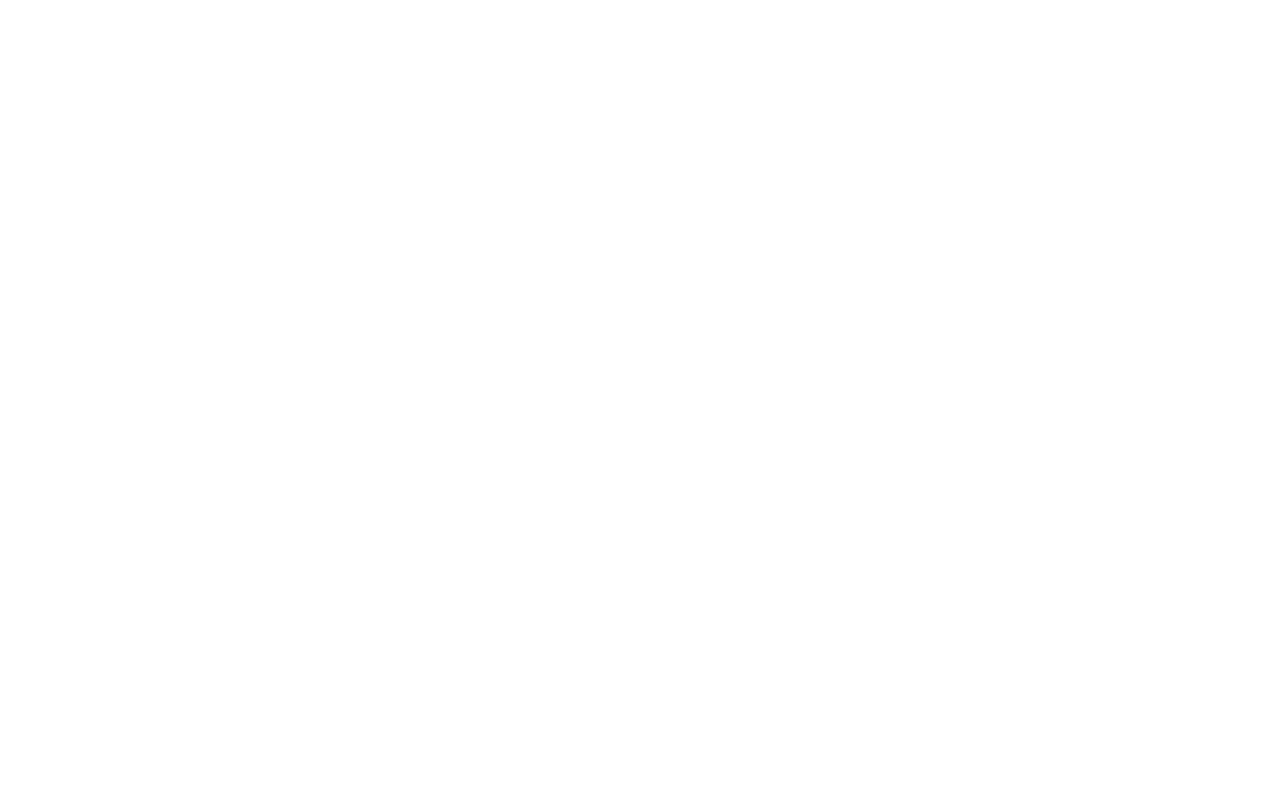
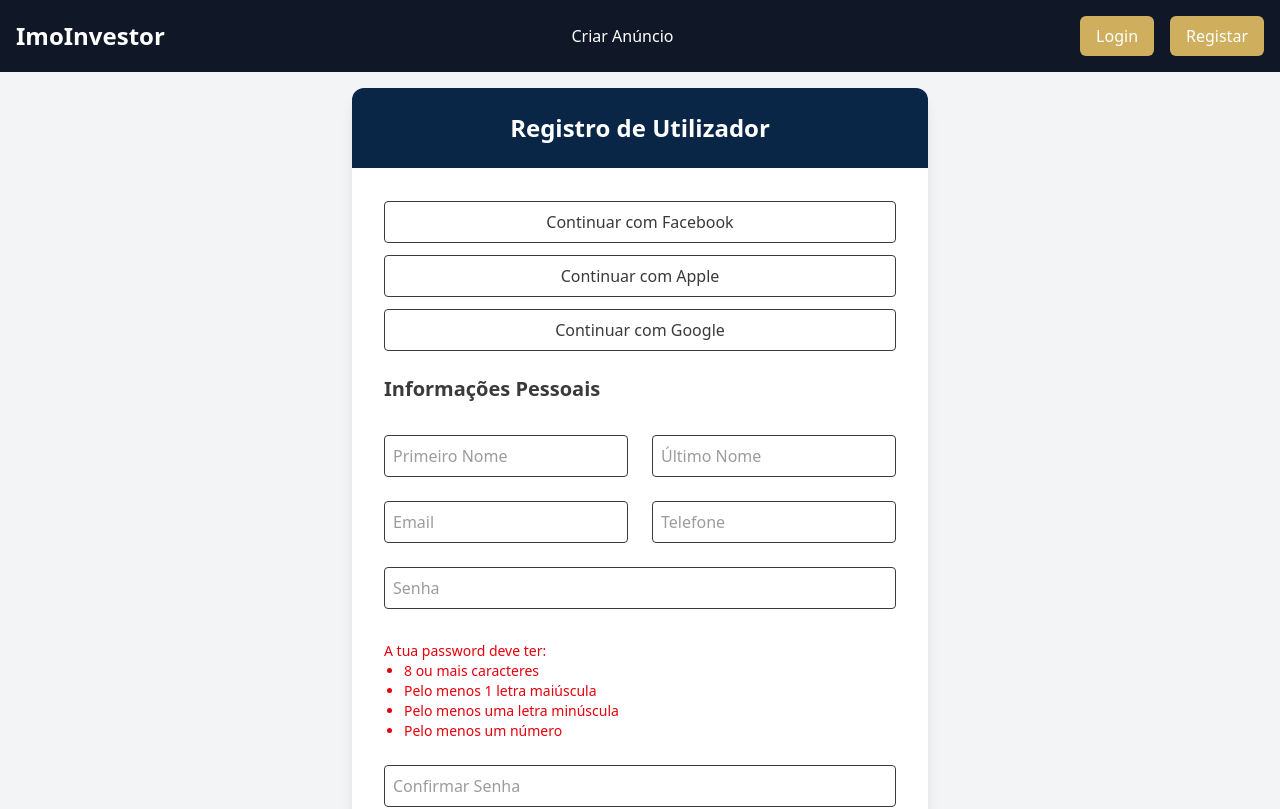
Before and after one commit to DEISI-ULHT-TFC-2024-25/TFC-DEISI2043-IMOinvestor_Frontend, a React (Vite) app in the folder imoinvestidor/: page /register in a window 1280 px wide. Before the commit this address had no page. Shown: the top 809 px of the page. Built offline with nearby package versions, Linux system fonts and the light colour scheme.

Commit message:
Register concept wireframe

```diff
--- /dev/null
+++ b/imoinvestidor/src/pages/Register.jsx
@@ -0,0 +1,230 @@
+import { useState } from "react";
+import PropTypes from 'prop-types';
+
+const PasswordRequirements = () => {
+  return (
+    <div className="text-red-600 text-sm mt-2">
+      A tua password deve ter:
+      <ul className="list-disc pl-5">
+        <li>8 ou mais caracteres</li>
+        <li>Pelo menos 1 letra maiúscula</li>
+        <li>Pelo menos uma letra minúscula</li>
+        <li>Pelo menos um número</li>
+      </ul>
+    </div>
+  );
+};
+
+const SocialLoginButton = ({ provider }) => {
+  return (
+    <button
+      className="w-full flex items-center justify-center mb-3 border rounded p-2 hover:bg-gray-100"
+    >
+      Continuar com {provider.charAt(0).toUpperCase() + provider.slice(1)}
+    </button>
+  );
+};
+
+SocialLoginButton.propTypes = {
+  provider: PropTypes.string.isRequired
+};
+
+export default function Registration() {
+  const [step, setStep] = useState(1);
+  const [formData, setFormData] = useState({
+    name: "",
+    surname: "",
+    email: "",
+    phone: "",
+    password: "",
+    confirmPassword: "",
+    role: "",
+    organization: "",
+    department: "",
+    jobTitle: "",
+    termsAccepted: false,
+    receiveUpdates: false,
+  });
+
+  const handleChange = (e) => {
+    const { name, value } = e.target;
+    setFormData(prev => ({ ...prev, [name]: value }));
+  };
+
+  const handleCheckboxChange = (name, checked) => {
+    setFormData(prev => ({ ...prev, [name]: checked }));
+  };
+
+  const nextStep = () => setStep(step + 1);
+  const prevStep = () => setStep(step - 1);
+  const handleSubmit = () => console.log("Formulário submetido:", formData);
+
+  return (
+    <div className="flex justify-center items-center min-h-screen bg-gray-100 p-4">
+      <div className="w-full max-w-xl bg-white shadow-lg rounded-xl overflow-hidden">
+        <div className="bg-[#0A2647] text-white border-b py-6">
+          <h1 className="text-2xl font-bold text-center">Registro de Utilizador</h1>
+        </div>
+        <div className="p-8 text-[#3A3A3A]">
+          {step === 1 && (
+            <div
+              className="transition-all duration-300 ease-in-out transform"
+              style={{
+                opacity: step === 1 ? 1 : 0,
+                transform: step === 1 ? 'translateX(0)' : 'translateX(-50px)'
+              }}
+            >
+              <div className="mb-6 space-y-3">
+                <SocialLoginButton provider="facebook" />
+                <SocialLoginButton provider="apple" />
+                <SocialLoginButton provider="google" />
+              </div>
+              <h2 className="text-xl font-semibold mb-8">Informações Pessoais</h2>
+              <div className="grid grid-cols-2 gap-6">
+                <input
+                  type="text"
+                  name="name"
+                  placeholder="Primeiro Nome"
+                  value={formData.name}
+                  onChange={handleChange}
+                  className="border rounded p-2"
+                />
+                <input
+                  type="text"
+                  name="surname"
+                  placeholder="Último Nome"
+                  value={formData.surname}
+                  onChange={handleChange}
+                  className="border rounded p-2"
+                />
+                <input
+                  type="email"
+                  name="email"
+                  placeholder="Email"
+                  value={formData.email}
+                  onChange={handleChange}
+                  className="border rounded p-2"
+                />
+                <input
+                  type="text"
+                  name="phone"
+                  placeholder="Telefone"
+                  value={formData.phone}
+                  onChange={handleChange}
+                  className="border rounded p-2"
+                />
+                <input
+                  type="password"
+                  name="password"
+                  placeholder="Senha"
+                  value={formData.password}
+                  onChange={handleChange}
+                  className="col-span-2 border rounded p-2"
+                />
+                <PasswordRequirements />
+                <input
+                  type="password"
+                  name="confirmPassword"
+                  placeholder="Confirmar Senha"
+                  value={formData.confirmPassword}
+                  onChange={handleChange}
+                  className="col-span-2 border rounded p-2"
+                />
+                <button
+                  onClick={nextStep}
+                  className="col-span-2 mt-4 bg-[#CFAF5E] text-white py-2 rounded hover:bg-yellow-600"
+                >
+                  Próximo
+                </button>
+              </div>
+            </div>
+          )}
+          {step === 2 && (
+            <div
+              className="transition-all duration-300 ease-in-out transform"
+              style={{
+                opacity: step === 2 ? 1 : 0,
+                transform: step === 2 ? 'translateX(0)' : 'translateX(50px)'
+              }}
+            >
+              <h2 className="text-xl font-semibold mb-8 text-gray-800">Detalhes Profissionais</h2>
+              <select
+                name="role"
+                value={formData.role}
+                onChange={handleChange}
+                className="w-full border rounded p-2 mb-4"
+              >
+                <option value="">Selecione um papel</option>
+                <option value="agente">Agente</option>
+                <option value="investidor">Investidor</option>
+                <option value="promotor">Promotor</option>
+              </select>
+              {formData.role === "agente" && (
+                <div className="grid grid-cols-2 gap-6 mt-4">
+                  <input
+                    type="text"
+                    name="organization"
+                    placeholder="Organização"
+                    value={formData.organization}
+                    onChange={handleChange}
+                    className="col-span-2 border rounded p-2"
+                  />
+                  <input
+                    type="text"
+                    name="department"
+                    placeholder="Departamento"
+                    value={formData.department}
+                    onChange={handleChange}
+                    className="border rounded p-2"
+                  />
+                  <input
+                    type="text"
+                    name="jobTitle"
+                    placeholder="Cargo"
+                    value={formData.jobTitle}
+                    onChange={handleChange}
+                    className="border rounded p-2"
+                  />
+                </div>
+              )}
+              <div className="flex flex-col mt-6 space-y-4">
+                <label className="flex items-center">
+                  <input
+                    type="checkbox"
+                    checked={formData.termsAccepted}
+                    onChange={(e) => handleCheckboxChange("termsAccepted", e.target.checked)}
+                    className="mr-2"
+                  />
+                  Ao clicar no botão aceito os Termos e Condições
+                </label>
+                <label className="flex items-center">
+                  <input
+                    type="checkbox"
+                    checked={formData.receiveUpdates}
+                    onChange={(e) => handleCheckboxChange("receiveUpdates", e.target.checked)}
+                    className="mr-2"
+                  />
+                  Sim, eu quero receber atualizações sobre produtos e serviços, promoções, ofertas especiais, novidades e eventos da OLX Portugal, S.A., suas afiliadas e parceiros de negócio.
+                </label>
+              </div>
+              <div className="col-span-2 flex justify-between space-x-4 mt-4">
+                <button
+                  onClick={prevStep}
+                  className="w-full border rounded py-2 hover:bg-gray-100"
+                >
+                  Voltar
+                </button>
+                <button
+                  onClick={handleSubmit}
+                  className="w-full bg-[#CFAF5E] text-white py-2 rounded hover:bg-yellow-600"
+                >
+                  Finalizar
+                </button>
+              </div>
+            </div>
+          )}
+        </div>
+      </div>
+    </div>
+  );
+}
--- a/imoinvestidor/src/routes.jsx
+++ b/imoinvestidor/src/routes.jsx
@@ -1,19 +1,19 @@
 import { BrowserRouter, Routes, Route } from "react-router-dom";
 import Home from "./pages/Home";
 import Health from "./pages/Health";
+import Register from "./pages/Register";
 import Layout from "./components/Layout";
 
-function AppRoutes() {
+export default function AppRoutes() {
   return (
     <BrowserRouter>
       <Routes>
       <Route path="/" element={<Layout />}>
           <Route index element={<Home />} />
           <Route path="health" element={<Health />} />
+          <Route path="register" element={<Register />} />
         </Route>
       </Routes>
     </BrowserRouter>
   );
 }
-
-export default AppRoutes;
```
Also changed, not shown: 1 other file (tests, documents, lock files or other folders).
